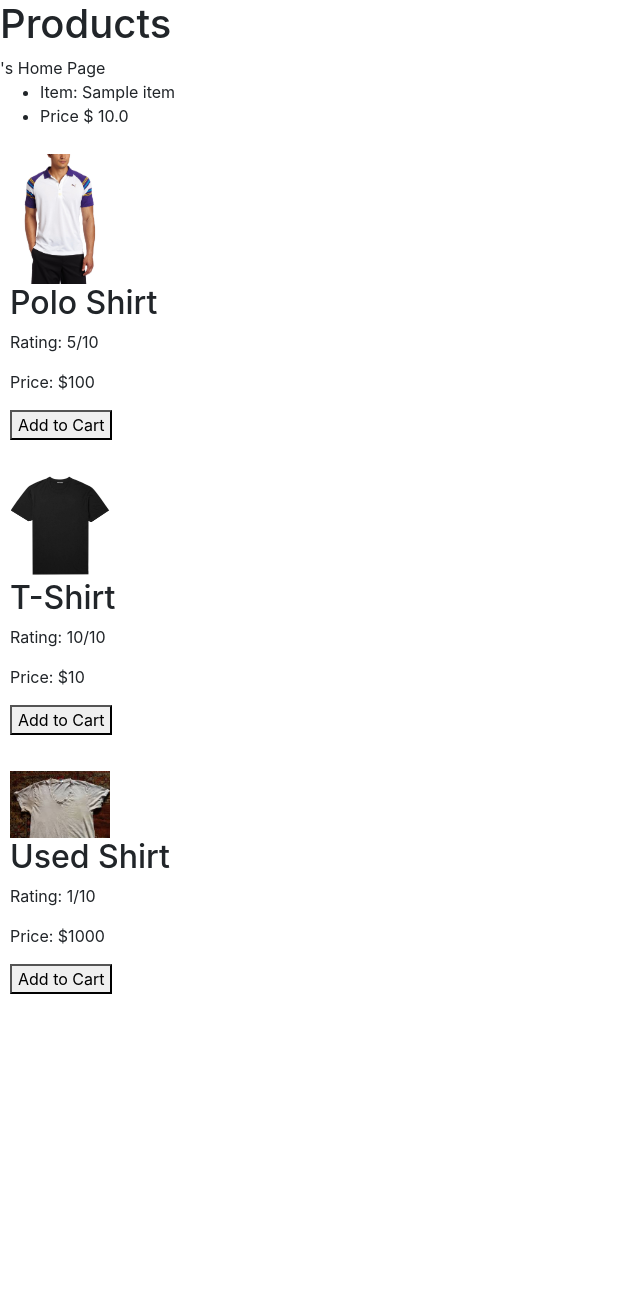
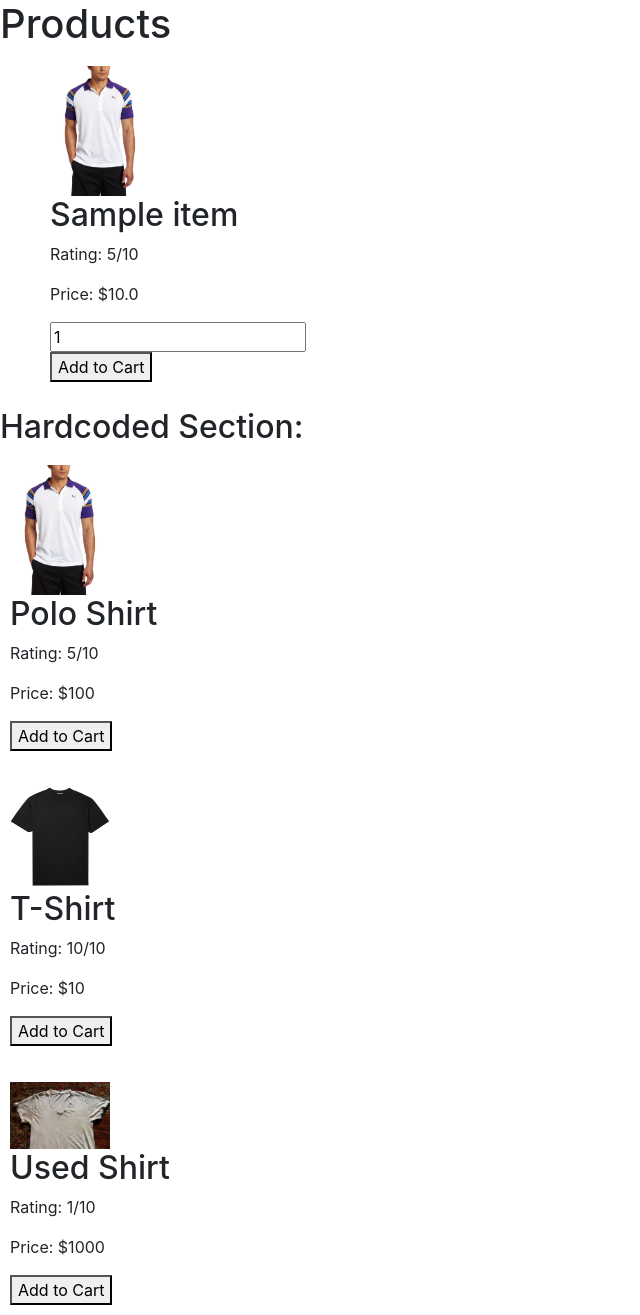
Before and after one commit to saikiran-sjsu/EasyShopping, a Flask app: page /product in a window 1280 px wide. Shown: the part 66-1381 px from the top of the page, without its empty margins (0-640 px from the left). Before the commit the page ends 1060 px from the top, so only its background shows below. Run offline with Flask 2, Linux system fonts and the light colour scheme; tables that the repository leaves empty hold one stand-in row (values such as "Sample post"); some libraries are stand-ins or nearby versions.

Commit message:
updated products and cart to list items from database

```diff
--- a/ShoppingApp/models.py
+++ b/ShoppingApp/models.py
@@ -51,6 +51,5 @@ class CartItem(db.Model):
 def load_user(id):
     return User.query.get(int(id))
 
-
 if __name__ == '__main__':
     db.create_all()
--- a/ShoppingApp/routes.py
+++ b/ShoppingApp/routes.py
@@ -10,43 +10,43 @@ def home():
     title = 'Home'
     return render_template('home.html', title=title)
 
-
-@app.route('/product', methods=['GET'])
+@app.route('/product', methods=['GET','POST'])
 def product():
     title = 'Products'
     items = Item.query.all()
     print(items)
+
+    if request.method == 'POST':
+        print("Its a POST request on product page")
+        newCartItem = CartItem(itemname=request.args.get('itemname'),
+                               itemprice=request.args.get('itemprice'),
+                               itemquantity=int(request.form['quantity']))
+        if newCartItem:
+            db.session.add(newCartItem)  # add new item to db
+            db.session.commit()  # commits all changes
+            return cart()
+
     return render_template('product.html', items=items, title=title)
 
 @app.route('/product/add', methods=['POST'])
 def productadd():
     itemname = request.args.get('itemname')
     itemprice = request.args.get('price')
-    print("Account t shirt!")
+
     if itemname and itemprice:
         new_item = Item(itemname=itemname, itemprice=itemprice)
         db.session.add(new_item)  # add new item to db
         db.session.commit()  # commits all changes
-        print("Shirt shirt")
 
 @app.route('/cart', methods=['GET'])
 def cart():
     title = 'Cart'
     cartitems = CartItem.query.all()
-    cartadd()
-    return render_template('cart.html', cartitems=cartitems, title=title)
+    totalprice = 0.0
+    for item in cartitems:
+        totalprice += item.itemprice
 
-@app.route('/cart/add', methods=['POST'])
-def cartadd():
-    itemname = request.args.get('itemname')
-    itemquantity = request.args.get('itemquantity')
-    itemprice = request.args.get('price')
-    print("item in cart")
-    if itemname and itemquantity and itemprice:
-        new_item = CartItem(itemname=itemname, itemquantity=itemquantity, itemprice=itemprice)
-        db.session.add(new_item)  # add new item to db
-        db.session.commit()  # commits all changes
-        print("inside cart if")
+    return render_template('cart.html', cartitems=cartitems, title=title, totalprice=totalprice)
 
 @app.route('/wishlist')
 def wishlist():
@@ -96,5 +96,4 @@ def register():
         db.session.commit()
         print("Account Created!")
 
-
     return render_template('register.html', title=title, form=form)
--- a/ShoppingApp/templates/product.html
+++ b/ShoppingApp/templates/product.html
@@ -2,21 +2,32 @@
 
 {% block content %}
 <h1>{{title}}</h1>
-<a>{{current_user.firstName}}'s Home Page</a>
 
 {% for item in items %}
 <ul>
-    <li>
-        <span class="field-name">Item:</span>
-        <span class="field-value">{{ item.itemname }}</span>
-    </li>
-    <li>
-        <span class="field-name">Price $</span>
-        <span class="field-value">{{ item.itemprice }}</span>
-    </li>
+    <div class="column">
+        <form action="?itemname={{item.itemname}}&itemprice={{item.itemprice}}"
+              method="POST"
+        >
+            <img src=/static/images/polo.jpg width=100px>
+            <h2>{{item.itemname}}</h2>
+            <p>Rating: 5/10</p>
+            <p>Price: ${{item.itemprice}}</p>
+            <div>
+                <input type="text" name="quantity" value=1>
+            </div>
+            <button
+                type="submit"
+                name="addtocart"
+            >
+                Add to Cart
+            </button>
+        </form>
+    </div>
 </ul>
 {% endfor %}
 
+<h2>Hardcoded Section:</h2>
 <div class="column" >
     <img src = /static/images/polo.jpg width =100px>
     <h2>Polo Shirt</h2>
```
Also changed, not shown: ShoppingApp/templates/cart.html (+19 -7 lines), app.db.
